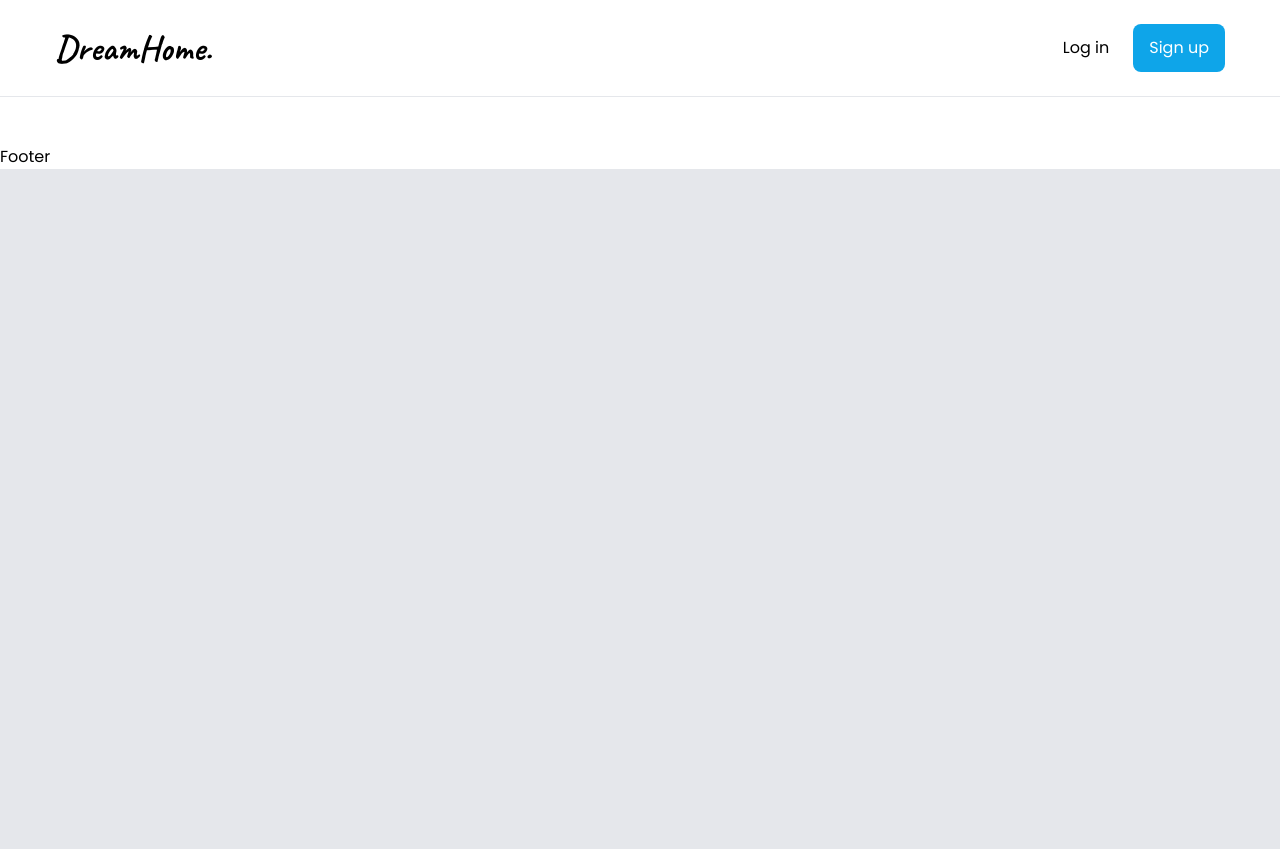
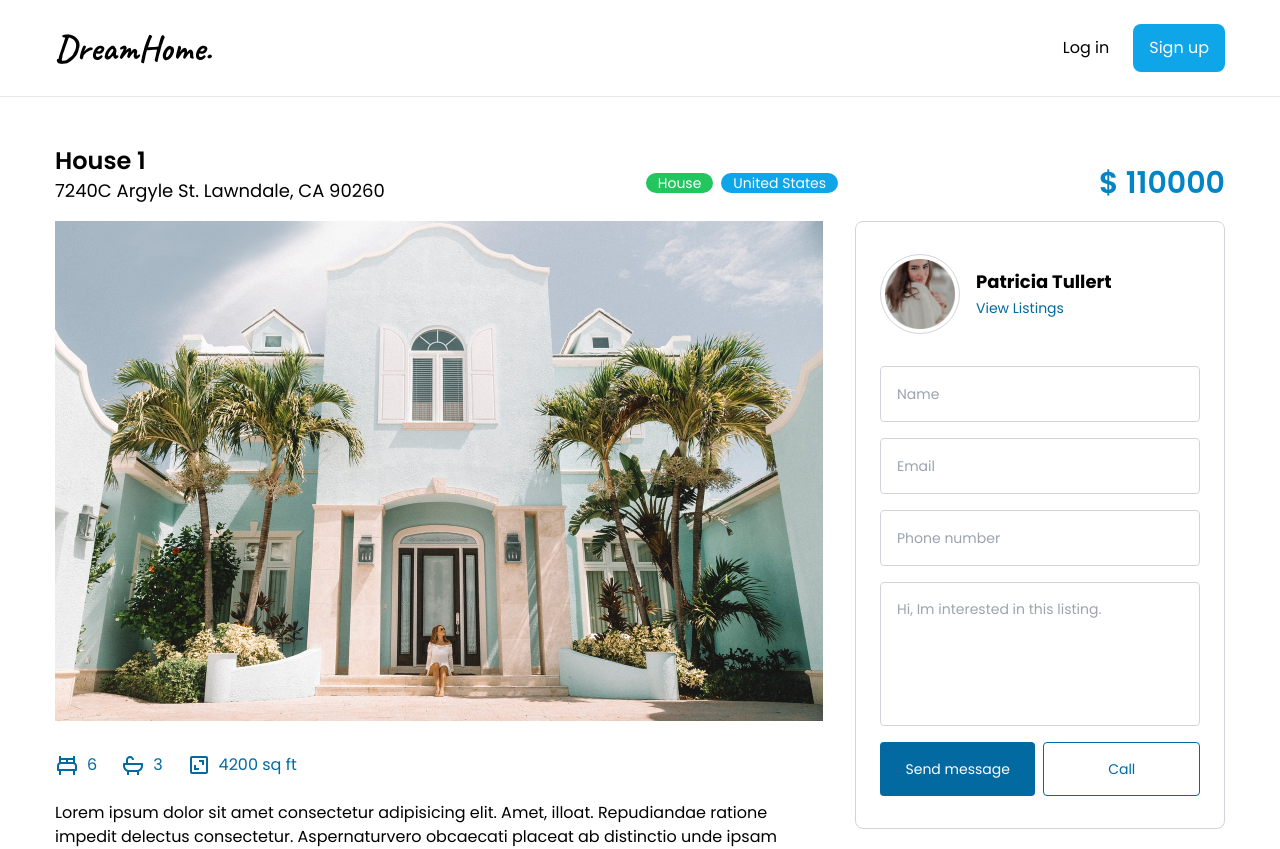
Before and after one commit to VSCRemy/real-state-project, a React (Create React App) app: page /property/1 in a window 1280 px wide. Shown: the top 849 px of the page. Before the commit the page ends 800 px from the top, so only its background shows below. Built offline with nearby package versions, Linux system fonts and the light colour scheme.

Commit message:
Property Details

```diff
--- a/src/App.js
+++ b/src/App.js
@@ -11,7 +11,7 @@ const App = () => {
       <Header />
       <Routes>
         <Route path="/" element={<Home />} />
-        <Route path="/proptery/:id" element={<PropertyDetails />} />
+        <Route path="/property/:id" element={<PropertyDetails />} />
       </Routes>
       <Footer />
     </div>
--- a/src/components/CountryDropdown.js
+++ b/src/components/CountryDropdown.js
@@ -1,4 +1,4 @@
-import React, { useState, useEffect, useContext } from "react";
+import React, { useState, useContext } from "react";
 import { RiMapPinLine, RiArrowDownSLine, RiArrowUpSLine } from "react-icons/ri";
 import { Menu } from "@headlessui/react";
 import { HouseContext } from "./HouseContext";
--- a/src/components/HouseContext.js
+++ b/src/components/HouseContext.js
@@ -109,7 +109,6 @@ const HouseContextProvider = ({ children }) => {
         houses,
         loading,
         handleClick,
-        loading,
       }}
     >
       {children}
--- a/src/components/PriceRangeDropdown.js
+++ b/src/components/PriceRangeDropdown.js
@@ -48,9 +48,9 @@ const PriceRangeDropdown = () => {
           <div className="text-[13px]">Choose price range</div>
         </div>
         {isOpen ? (
+          <RiArrowDownSLine className="dropdown-icon-secondary" />
+        ) : (
           <RiArrowUpSLine className="dropdown-icon-secondary" />
-        ) : (
-          <RiArrowDownSLine className="dropdown-icon-secondary" />
         )}
       </Menu.Button>
 
--- a/src/components/PropertyDropdown.js
+++ b/src/components/PropertyDropdown.js
@@ -22,9 +22,9 @@ const PropertyDropdown = () => {
           <div className="text-[13px]">Select your home</div>
         </div>
         {isOpen ? (
+          <RiArrowDownSLine className="dropdown-icon-secondary" />
+        ) : (
           <RiArrowUpSLine className="dropdown-icon-secondary" />
-        ) : (
-          <RiArrowDownSLine className="dropdown-icon-secondary" />
         )}
       </Menu.Button>
 
--- a/src/pages/PropertyDetails.js
+++ b/src/pages/PropertyDetails.js
@@ -1,7 +1,103 @@
-import React from 'react';
+import React from "react";
+import { housesData } from "../data";
+import { useParams } from "react-router-dom";
+import { BiBed, BiBath, BiArea } from "react-icons/bi";
+import { Link } from "react-router-dom";
 
 const PropertyDetails = () => {
-  return <div>PropertyDetails</div>;
+  const { id } = useParams();
+  const house = housesData.find((house) => {
+    return house.id === parseInt(id);
+  });
+
+  return (
+    <section>
+      <div className="container mx-auto min-h-[800px] mb-14">
+        <div className="flex flex-col lg:flex-row lg:items-center lg:justify-between">
+          <div>
+            <h2 className="text-2xl font-semibold">{house.name}</h2>
+            <h3 className="text-lg mb-4">{house.address}</h3>
+          </div>
+          <div className="mb-4 lg:mb-0 flex gap-x-2 text-sm">
+            <div className="bg-green-500 text-white px-3 rounded-full">
+              {house.type}
+            </div>
+            <div className="bg-sky-500 text-white px-3 rounded-full">
+              {house.country}
+            </div>
+          </div>
+          <div className="text-3xl font-semibold text-sky-600">
+            $ {house.price}
+          </div>
+        </div>
+        <div className="flex flex-col items-start gap-8 lg:flex-row">
+          <div className="max-w-[768px]">
+            <div className="mb-8">
+              <img src={house.imageLg} alt="" />
+            </div>
+            <div className="flex gap-x-6 text-sky-700 mb-6">
+              <div className="flex gap-x-2 items-center">
+                <BiBed className="text-2xl" />
+                <div>{house.bedrooms}</div>
+              </div>
+              <div className="flex gap-x-2 items-center">
+                <BiBath className="text-2xl" />
+                <div>{house.bathrooms}</div>
+              </div>
+              <div className="flex gap-x-2 items-center">
+                <BiArea className="text-2xl" />
+                <div>{house.surface}</div>
+              </div>
+            </div>
+            <div>{house.description}</div>
+          </div>
+          <div className="flex-1 bg-white w-full mb-8 border border-gray-300 rounded-lg px-6 py-8">
+            <div className="flex items-center gap-x-4 mb-8">
+              <div className="w-20 h-20 p-1 border border-gray-300 rounded-full">
+                <img src={house.agent.image} alt="" />
+              </div>
+              <div>
+                <div className="font-bold text-lg">{house.agent.name}</div>
+                <Link to="/" className="text-sky-700 text-sm">
+                  View Listings
+                </Link>
+              </div>
+            </div>
+            <form className="flex flex-col gap-y-4">
+              <input
+                className="border border-gray-300 focus:border-sky-700 outline-none rounded w-full px-4 h-14 text-sm"
+                type="text"
+                placeholder="Name"
+              />
+              <input
+                className="border border-gray-300 focus:border-sky-700 outline-none rounded w-full px-4 h-14 text-sm"
+                type="text"
+                placeholder="Email"
+              />
+              <input
+                className="border border-gray-300 focus:border-sky-700 outline-none rounded w-full px-4 h-14 text-sm"
+                type="text"
+                placeholder="Phone number"
+              />
+              <textarea
+                className="border border-gray-300 focus:border-sky-700 outline-none resize-none rounded w-full p-4 h-36 text-sm text-gray-400"
+                placeholder="Message"
+                defaultValue="Hi, Im interested in this listing."
+              ></textarea>
+              <div className="flex gap-x-2">
+                <button className="bg-sky-700 hover:bg-sky-800 text-white rounded p-4 text-sm w-full transition">
+                  Send message
+                </button>
+                <button className="border border-sky-700 text-sky-700 hover:border-sky-500 hover:text-sky-500 rounded p-4 text-sm w-full transition">
+                  Call
+                </button>
+              </div>
+            </form>
+          </div>
+        </div>
+      </div>
+    </section>
+  );
 };
 
 export default PropertyDetails;
```
